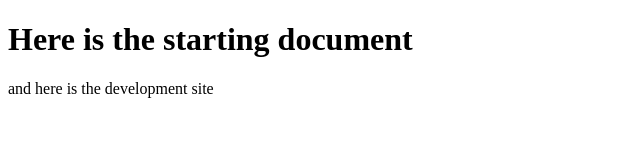
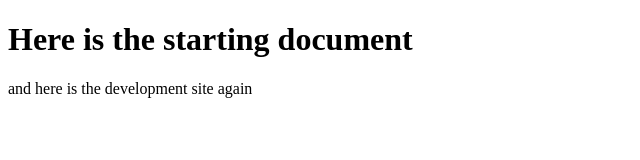
Before and after one commit to lucascosta-io/comp1950-homework-02, a plain HTML site: page index.html in a window 1280 px wide. Shown: the full height of the page, 0-640 px from the left. Drawn offline with Linux system fonts and the light colour scheme.

Commit message:
test dev

```diff
--- a/index.html
+++ b/index.html
@@ -9,6 +9,6 @@
 </head>
 <body>
     <h1>Here is the starting document</h1>
-    <p>and here is the development site</p>
+    <p>and here is the development site again</p>
 </body>
 </html>
```
